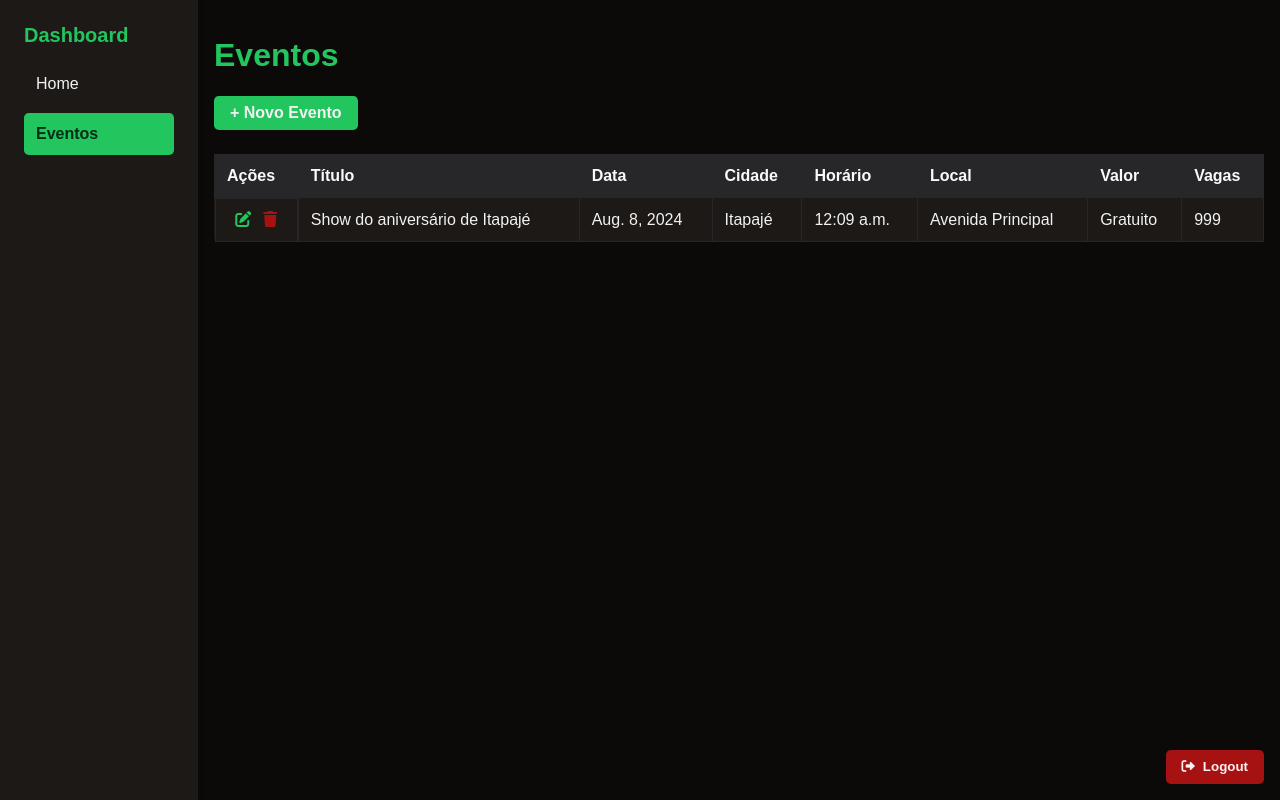
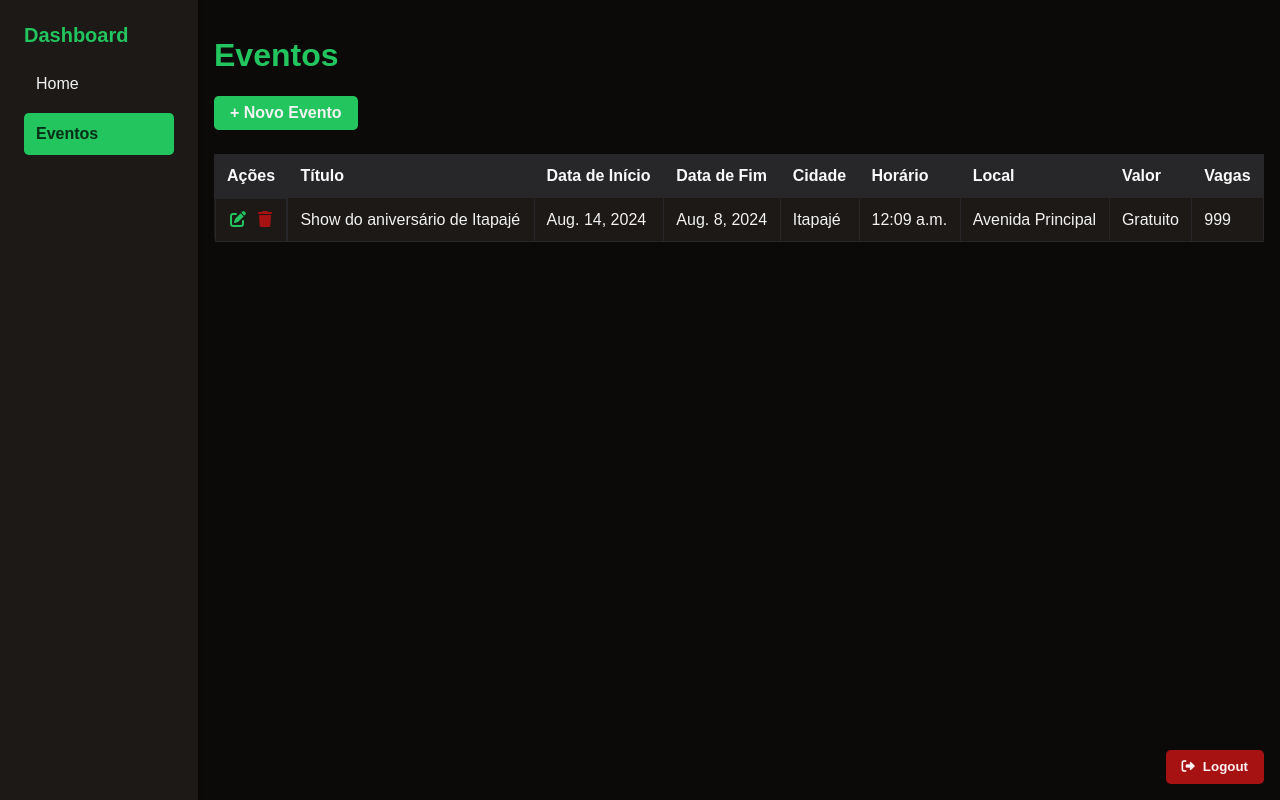
Before and after one commit to gabrielfel1x/culture-management, a Django app: page /eventos/ in a window 1280 px wide. Run offline with Django 5.2, Linux system fonts and the light colour scheme; data comes from the database, SQL or seed files in the repository.

Commit message:
fix: delete event

```diff
--- a/culture_management/app_culture_management/admin.py
+++ b/culture_management/app_culture_management/admin.py
@@ -3,6 +3,6 @@ from .models import Evento
 
 @admin.register(Evento)
 class EventoAdmin(admin.ModelAdmin):
-    list_display = ('titulo', 'tipo', 'data', 'horario', 'local', 'cidade', 'valor', 'entrada_gratuita', 'vagas')
-    list_filter = ('tipo', 'data', 'cidade')
+    list_display = ('titulo', 'tipo', 'data_inicio', 'data_fim', 'horario', 'local', 'cidade', 'valor', 'entrada_gratuita', 'vagas')
+    list_filter = ('tipo', 'data_inicio', 'data_fim', 'cidade')
     search_fields = ('titulo', 'local', 'cidade')
--- a/culture_management/app_culture_management/forms.py
+++ b/culture_management/app_culture_management/forms.py
@@ -10,7 +10,8 @@ class EventoForm(forms.ModelForm):
         widgets = {
             'titulo': forms.TextInput(attrs={'class': 'form-control'}),
             'tipo': forms.Select(attrs={'class': 'form-control'}),
-            'data': forms.DateInput(attrs={'class': 'form-control', 'type': 'date'}),
+            'data_inicio': forms.DateInput(attrs={'class': 'form-control', 'type': 'date'}),
+            'data_fim': forms.DateInput(attrs={'class': 'form-control', 'type': 'date'}),
             'horario': forms.TimeInput(attrs={'class': 'form-control', 'type': 'time'}),
             'local': forms.TextInput(attrs={'class': 'form-control'}),
             'cidade': forms.TextInput(attrs={'class': 'form-control'}),
--- a/culture_management/app_culture_management/models.py
+++ b/culture_management/app_culture_management/models.py
@@ -12,7 +12,8 @@ class Evento(models.Model):
 
     titulo = models.CharField(max_length=255)
     tipo = models.CharField(max_length=50, choices=TIPOS_EVENTO)
-    data = models.DateField()
+    data_inicio = models.DateField()
+    data_fim = models.DateField()
     horario = models.TimeField()
     local = models.CharField(max_length=255)
     cidade = models.CharField(max_length=100)
--- a/culture_management/app_culture_management/static/app_culture_management/css/_events.css
+++ b/culture_management/app_culture_management/static/app_culture_management/css/_events.css
@@ -8,6 +8,10 @@
 
 .btn-delete i {
   color: var(--destructive);
+}
+
+.btn-delete i:hover {
+  color: var(--accent-foreground);
 }
 
 .event-table {
--- a/culture_management/app_culture_management/templates/app_culture_management/dashboard/eventos/eventos.html
+++ b/culture_management/app_culture_management/templates/app_culture_management/dashboard/eventos/eventos.html
@@ -13,7 +13,8 @@
         <tr>
             <th>Ações</th>
             <th>Título</th>
-            <th>Data</th>
+            <th>Data de Início</th>
+            <th>Data de Fim</th>
             <th>Cidade</th>
             <th>Horário</th>
             <th>Local</th>
@@ -31,7 +32,8 @@
                     data-event-title="{{ evento.titulo }}"><i class="fas fa-trash"></i></a>
             </td>
             <td>{{ evento.titulo }}</td>
-            <td>{{ evento.data }}</td>
+            <td>{{ evento.data_inicio }}</td>
+            <td>{{ evento.data_fim }}</td>
             <td>{{ evento.cidade }}</td>
             <td>{{ evento.horario }}</td>
             <td>{{ evento.local }}</td>
@@ -76,7 +78,6 @@
         </form>
     </div>
 </div>
-
 <div id="createEventModal" class="modal">
     <div class="modal-content">
         <span class="close">&times;</span>
@@ -95,8 +96,12 @@
                         {{ form.tipo }}
                     </div>
                     <div class="form-group">
-                        <label for="{{ form.data.id_for_label }}">Data:</label>
-                        {{ form.data }}
+                        <label for="{{ form.data_inicio.id_for_label }}">Data de Início:</label>
+                        {{ form.data_inicio }}
+                    </div>
+                    <div class="form-group">
+                        <label for="{{ form.data_fim.id_for_label }}">Data de Fim:</label>
+                        {{ form.data_fim }}
                     </div>
                     <div class="form-group">
                         <label for="{{ form.horario.id_for_label }}">Horário:</label>
@@ -141,9 +146,6 @@
     </div>
 </div>
 
-
-
-
 <script>
     document.addEventListener('DOMContentLoaded', function () {
         var modalCreateEdit = document.getElementById("createEventModal");
@@ -169,7 +171,8 @@
 
                         modalCreateEdit.querySelector('#id_titulo').value = data.titulo;
                         modalCreateEdit.querySelector('#id_tipo').value = data.tipo;
-                        modalCreateEdit.querySelector('#id_data').value = data.data;
+                        modalCreateEdit.querySelector('#id_data_inicio').value = data.data_inicio;
+                        modalCreateEdit.querySelector('#id_data_fim').value = data.data_fim;
                         modalCreateEdit.querySelector('#id_horario').value = data.horario;
                         modalCreateEdit.querySelector('#id_local').value = data.local;
                         modalCreateEdit.querySelector('#id_cidade').value = data.cidade;
@@ -204,6 +207,20 @@
         var btnCreate = document.getElementById("openModal");
         var spanClose = document.getElementsByClassName("close");
 
+        btnsDelete.forEach(function (btn) {
+            btn.addEventListener("click", function (event) {
+                event.preventDefault();
+                var eventId = this.getAttribute("data-event-id");
+                var eventTitle = this.getAttribute("data-event-title");
+
+                document.getElementById("eventTitle").textContent = eventTitle;
+                document.getElementById("eventId").value = eventId;
+                document.getElementById("deleteEventForm").action = "{% url 'deletar_evento' 0 %}".replace('0', eventId);
+
+                modalDelete.style.display = "flex";
+            });
+        });
+
         btnCreate.onclick = function () {
             modalCreateEdit.querySelector('form').reset();
             modalCreateEdit.querySelector('h2').textContent = "Criar Novo Evento";
@@ -225,7 +242,8 @@
 
                         modalCreateEdit.querySelector('#id_titulo').value = data.titulo;
                         modalCreateEdit.querySelector('#id_tipo').value = data.tipo;
-                        modalCreateEdit.querySelector('#id_data').value = data.data;
+                        modalCreateEdit.querySelector('#id_data_inicio').value = data.data_inicio;
+                        modalCreateEdit.querySelector('#id_data_fim').value = data.data_fim;
                         modalCreateEdit.querySelector('#id_horario').value = data.horario;
                         modalCreateEdit.querySelector('#id_local').value = data.local;
                         modalCreateEdit.querySelector('#id_cidade').value = data.cidade;
@@ -238,35 +256,34 @@
             });
         });
 
+        Array.from(spanClose).forEach(function (span) {
+            span.onclick = function () {
+                modalCreateEdit.style.display = "none";
+                modalDelete.style.display = "none";
+            }
+        });
+
+        window.onclick = function (event) {
+            if (event.target == modalCreateEdit || event.target == modalDelete) {
+                modalCreateEdit.style.display = "none";
+                modalDelete.style.display = "none";
+            }
+        }
+
+
+
         btnsDelete.forEach(function (btn) {
             btn.addEventListener("click", function (event) {
                 event.preventDefault();
                 var eventId = this.getAttribute("data-event-id");
                 var eventTitle = this.getAttribute("data-event-title");
 
-                document.getElementById("eventTitle").textContent = eventTitle;
-                document.getElementById("eventId").value = eventId;
-                document.getElementById("deleteEventForm").action = "{% url 'deletar_evento' 0 %}".replace('0', eventId);
-
+                modalDelete.querySelector("#eventId").value = eventId;
+                modalDelete.querySelector("#eventTitle").textContent = eventTitle;
                 modalDelete.style.display = "flex";
             });
         });
-
-        Array.from(spanClose).forEach(function (span) {
-            span.onclick = function () {
-                modalDelete.style.display = "none";
-                modalCreateEdit.style.display = "none";
-            }
-        });
-
-        window.onclick = function (event) {
-            if (event.target == modalDelete || event.target == modalCreateEdit) {
-                modalDelete.style.display = "none";
-                modalCreateEdit.style.display = "none";
-            }
-        }
     });
 </script>
 
-
 {% endblock %}
--- a/culture_management/app_culture_management/views.py
+++ b/culture_management/app_culture_management/views.py
@@ -76,7 +76,8 @@ def editar_evento(request, pk):
         data = {
             'titulo': evento.titulo,
             'tipo': evento.tipo,
-            'data': evento.data,
+            'data_inicio': evento.data_inicio,
+            'data_fim': evento.data_fim,
             'horario': evento.horario,
             'local': evento.local,
             'cidade': evento.cidade,
```
Also changed, not shown: culture_management/app_culture_management/templates/app_culture_management/dashboard/home.html (+7 -6 lines), culture_management/app_culture_management/migrations/0003_rename_data_evento_data_fim_evento_data_inicio.py (added).
